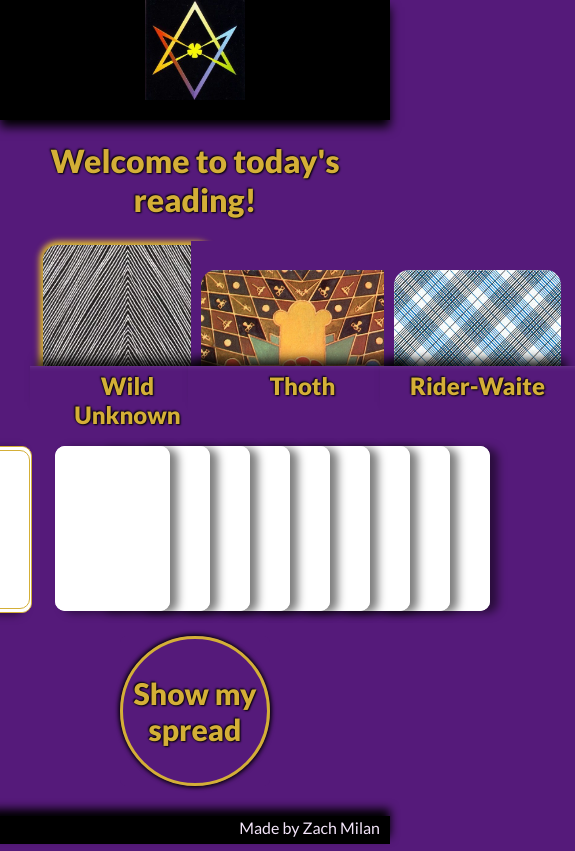
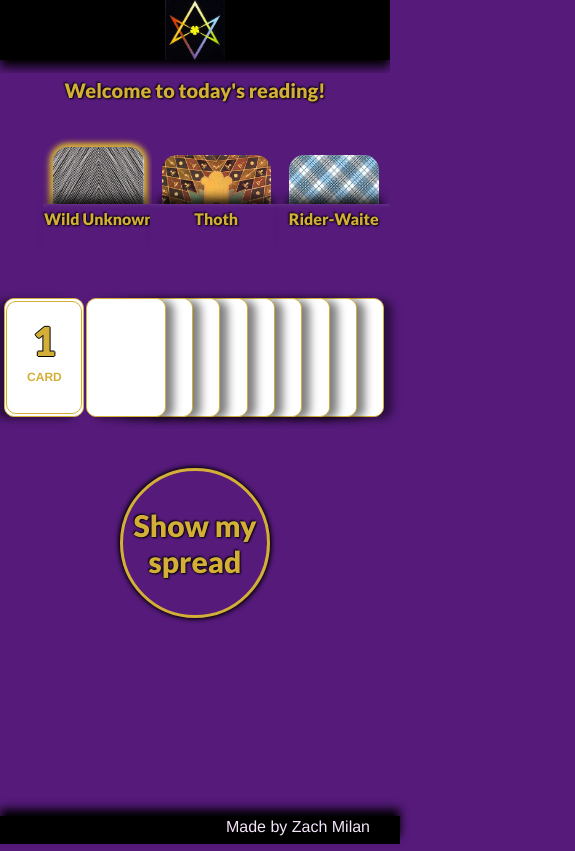
Before and after one commit to ZoomIsland/Tarot-Chooser, a React (Create React App) app: page / in a window 390 px wide. Shown: the whole page, 575 px wide, since content can reach past the window. Built offline with nearby package versions, Linux system fonts and the light colour scheme.

Commit message:
adjusted sizing based on screen size

```diff
--- a/src/App.css
+++ b/src/App.css
@@ -99,10 +99,8 @@ form {
 
 .madeBy {
   position: fixed;
-  right: 0;
   bottom: 0;
   width: 100%;
-  text-align: right;
   height: 20px;
   background-color: black;
   z-index: 20;
@@ -110,3 +108,35 @@ form {
   padding: 2px 10px 6px 0px;
   box-shadow: 0px -7px 10px black;
 }
+.madeBy p {
+  background-color: black;
+  text-align: right;
+  font-size: 16px;
+  padding: 0px;
+  margin: 0px;
+  max-width: 100%;
+  padding-right: 20px;
+}
+
+
+@media only screen and (max-width: 600px) {
+  .introText h1 {
+    font-size: 20px;
+    padding-top: 5px;
+  }
+  .mainLogo {
+    height: 60px;
+  }
+  .hexigram {
+    height: 60px;
+  }
+}
+@media only screen and (max-width: 370px) {
+  .madeBy {
+    height: 10px;
+  }
+  .madeBy p {
+    font-size: 10px;
+    padding-right: 10px;
+  }
+}
--- a/src/App.js
+++ b/src/App.js
@@ -17,7 +17,7 @@ function App() {
           <SearchForm />
         </div>
         <div className="madeBy">
-          Made by Zach Milan
+          <p>Made by Zach Milan</p>
         </div>
       </div>
     </div>
--- a/src/components/CardDisplay/CardDisplay.css
+++ b/src/components/CardDisplay/CardDisplay.css
@@ -1,7 +1,7 @@
 .cardName {
     display: flex;
     flex-direction: column;
-    justify-content: space-between;
+    justify-content: flex-end;
     align-content: center;
     background-image: none;
     border-radius: 15px;
@@ -14,23 +14,27 @@
     100% {opacity: 100}
 }
 
+.actualCardName {
+    display: flex;
+    justify-content: center;
+    align-items: flex-end;
+    background-image: none;
+    text-align: center;
+}
+
 .actualCardName h1 {
     background-image: none;
     text-align: center;
     color: #D4AF37;
     text-shadow: 5px 0px 5px rgba(0,0,0,0.9),
                 -5px 0px 5px rgba(0,0,0,0.9);
+    width: 175px;
     animation-name: textAppear;
     animation-duration: 4s;
     animation-delay: calc(var(--animationOrder) * 1s + 2s);
     animation-iteration-count: 1;
     animation-fill-mode: forwards;
     opacity: 0;
-}
-
-.actualCardName {
-    background-image: none;
-    text-align: center;
 }
 
 /* rework below code */
--- a/src/components/CardDisplay/CardDisplay.js
+++ b/src/components/CardDisplay/CardDisplay.js
@@ -2,11 +2,15 @@ import React from 'react'
 import './CardDisplay.css'
 
 class CardDisplay extends React.Component {
+    componentDidMount() {
+        document.getElementById('MagicButton').scrollIntoView({behavior: "smooth"});
+    }
+
     render() {
         return (
         <div className={"cardName card_" + this.props.num}>
-            <div className={"actualCardName"}>
-            <h1 style={{"--animationOrder": this.props.num}}>{this.props.card.name}</h1>
+            <div className="actualCardName">
+                <h1 style={{"--animationOrder": this.props.num}}>{this.props.card.name}</h1>
             </div>
             <div class="displayCurtain">
                 <div className="bottom-panel" style={{"--animationOrder": this.props.num}}>
--- a/src/components/SearchForm/CardAmount.css
+++ b/src/components/SearchForm/CardAmount.css
@@ -3,7 +3,8 @@
     position: relative;
 }
 
-.FrontFacing {
+.FrontFacing,
+.BackFacing {
     position: absolute;
     background-image: none;
     background-color: white;
@@ -19,7 +20,13 @@
     transform-style: preserve-3d;
     -webkit-transform-style: preserve-3d;
     box-shadow: -8px 2px 8px rgba(0,0,0,.5);
-    cursor: pointer;
+}
+
+.BackFacing {
+    transform: rotateY(-180deg);
+    -webkit-transform: rotateY(-180deg);
+    -moz-transform: rotateY(-180deg);
+    -o-transform: rotateY(-180deg);
 }
 
 .cardFront {
@@ -144,26 +151,6 @@
     z-index: 10;
 }
 
-.BackFacing {
-    position: absolute;
-    height: 165px;
-    width: 115px;
-    border-radius: 10px;
-    background-color: white;
-    margin: 5px;
-    transform: rotateY(-180deg);
-    -webkit-transform: rotateY(-180deg);
-    -moz-transform: rotateY(-180deg);
-    -o-transform: rotateY(-180deg);
-    transition: 750ms;
-    -webkit-transition: 750ms;
-    -moz-transition: 750ms;
-    -o-transition: 750ms;
-    transform-style: preserve-3d;
-    box-shadow: -8px 2px 8px rgba(0,0,0,.5);
-    background-image: none;
-}
-
 .BackFacing:nth-child(2) {
     margin-left: -140px;
     z-index: 9;
@@ -208,3 +195,75 @@
     margin-left: 180px;
     z-index: 1;
 }
+
+
+@media only screen and (max-width: 600px) {
+    .FrontFacing,
+    .BackFacing {
+        width: 20vw;
+        height: 30vw;
+    }
+    .cardFront h1 {
+        font-size: 40px;
+    }
+    .cardFront p {
+        font-size: 12px;
+    }
+    .FrontFacing:nth-child(1) {
+        margin-left: -49vw;
+    }
+    .FrontFacing:nth-child(2) {
+        margin-left: -42vw;
+    }
+    .FrontFacing:nth-child(3) {
+        margin-left: -35vw;
+    }
+    .FrontFacing:nth-child(4) {
+        margin-left: -28vw;
+    }
+    .FrontFacing:nth-child(5) {
+        margin-left: -21vw;
+    }
+    .FrontFacing:nth-child(6) {
+        margin-left: -14vw;
+    }
+    .FrontFacing:nth-child(7) {
+        margin-left: -7vw;
+    }
+    .FrontFacing:nth-child(8) {
+        margin-left: 0vw;
+    }
+    .FrontFacing:nth-child(9) {
+        margin-left: 7vw;
+    }
+    .FrontFacing:nth-child(10) {
+        margin-left: 14vw;
+    }
+    .BackFacing:nth-child(2) {
+        margin-left: -28vw;
+    }
+    .BackFacing:nth-child(3) {
+        margin-left: -21vw;
+    }
+    .BackFacing:nth-child(4) {
+        margin-left: -14vw;
+    }
+    .BackFacing:nth-child(5) {
+        margin-left: -7vw;
+    }
+    .BackFacing:nth-child(6) {
+        margin-left: 0vw;
+    }
+    .BackFacing:nth-child(7) {
+        margin-left: 7vw;
+    }
+    .BackFacing:nth-child(8) {
+        margin-left: 14vw;
+    }
+    .BackFacing:nth-child(9) {
+        margin-left: 21vw;
+    }
+    .BackFacing:nth-child(10) {
+        margin-left: 28vw;
+    }
+}
--- a/src/components/SearchForm/SearchForm.css
+++ b/src/components/SearchForm/SearchForm.css
@@ -76,7 +76,7 @@ form {
     justify-content: center;
     z-index: 5;
     height: 60px;
-    width: 195px;
+    width: 115%;
     box-shadow: 0px -15px 10px -9px rgba(0,0,0,0.9),
                 inset 0px 8px 8px -13px rgba(255,255,255,0.75);
     margin-top: 125px;
@@ -85,7 +85,7 @@ form {
 }
 
 #thothPocket {
-    width: 230px;
+    width: 135%;
     height: 60px;
 }
 
@@ -107,13 +107,43 @@ form {
     margin-top: 190px;
 }
 
+@media only screen and (max-width: 600px) {
+    .IndividualDeck {
+        width: 25vw;
+        margin: 10px;
+    }
+    .checkmark {
+        height: 20vw;
+    }
+    .cardPocket {
+        margin-top: 20vw;
+        height: 8vh;
+    }
+    #thothPocket {
+        height: 8vh;
+    }
+    .cardPocket h2 {
+        font-size: 16px;
+        height: 1vh;
+    }
+    .radio:hover input ~ .checkmark {
+        margin-top: -2vw;
+    }
+    .radio input:checked ~ .checkmark {
+        margin-top: -2vw;
+    }
+    .deckChoice {
+        height: 21vh;
+    }
+    .CardChoice {
+        height: 19vh;
+    }
+}
+
 .MagicButton {
     background-image: none;
     display: flex;
     justify-content: center;
-    border-radius: 6px;
-    height: 150px;
-    width: 150px;
     margin: 0 auto;
     margin-top: 15px;
     margin-bottom: 15px;
@@ -121,8 +151,6 @@ form {
 }
 
 .MagicButton button {
-    /* why isn't the below working?? */
-    background: linear-gradient(45deg, rgb(236, 196, 64), rgb(155, 128, 41));
     background-image: none;
     cursor: pointer;
     border: 3px solid #D4AF37;
@@ -167,3 +195,14 @@ button:focus {
                  -1px -0px 1px #D4AF37;
     z-index: 20;
 }
+
+@media only screen and (max-width: 375px) {
+    .MagicButton button {
+        width: 120px;
+        height: 120px;
+        border-radius: 120px;
+    }
+    .MagicButton h2 {
+        font-size: 22px;
+    }
+}
--- a/src/components/SearchForm/SearchForm.js
+++ b/src/components/SearchForm/SearchForm.js
@@ -41,7 +41,7 @@ class SearchForm extends React.Component {
                     <div className="CardChoice">
                         <CardAmount handleAmountChange={this.handleAmountChange} />
                     </div>
-                    <div className="MagicButton">
+                    <div id="MagicButton" className="MagicButton">
                             <button onClick={this.onSubmit}>
                                     <h2>Show my spread</h2>
                             </button>
```
Also changed, not shown: 2 other files (tests, documents, lock files or other folders).
